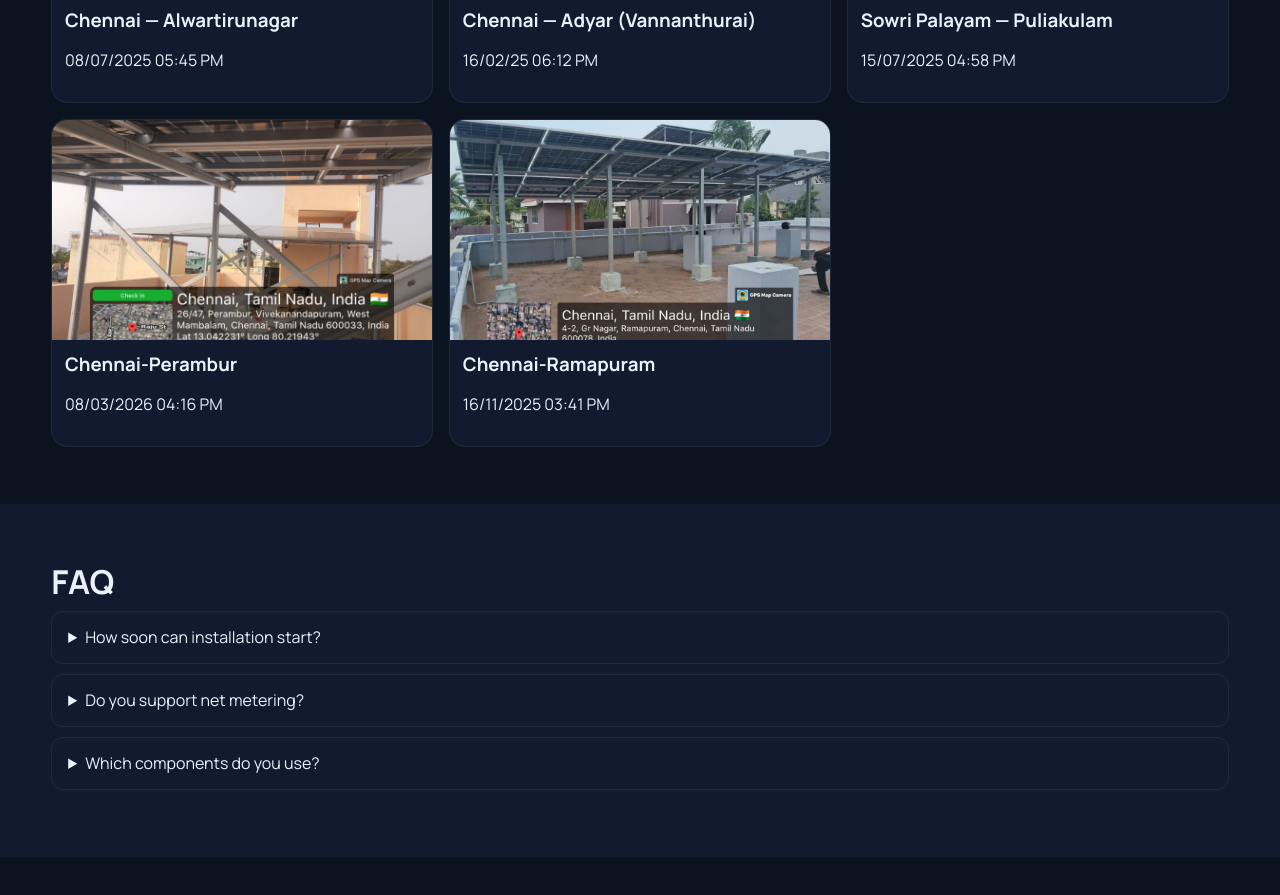
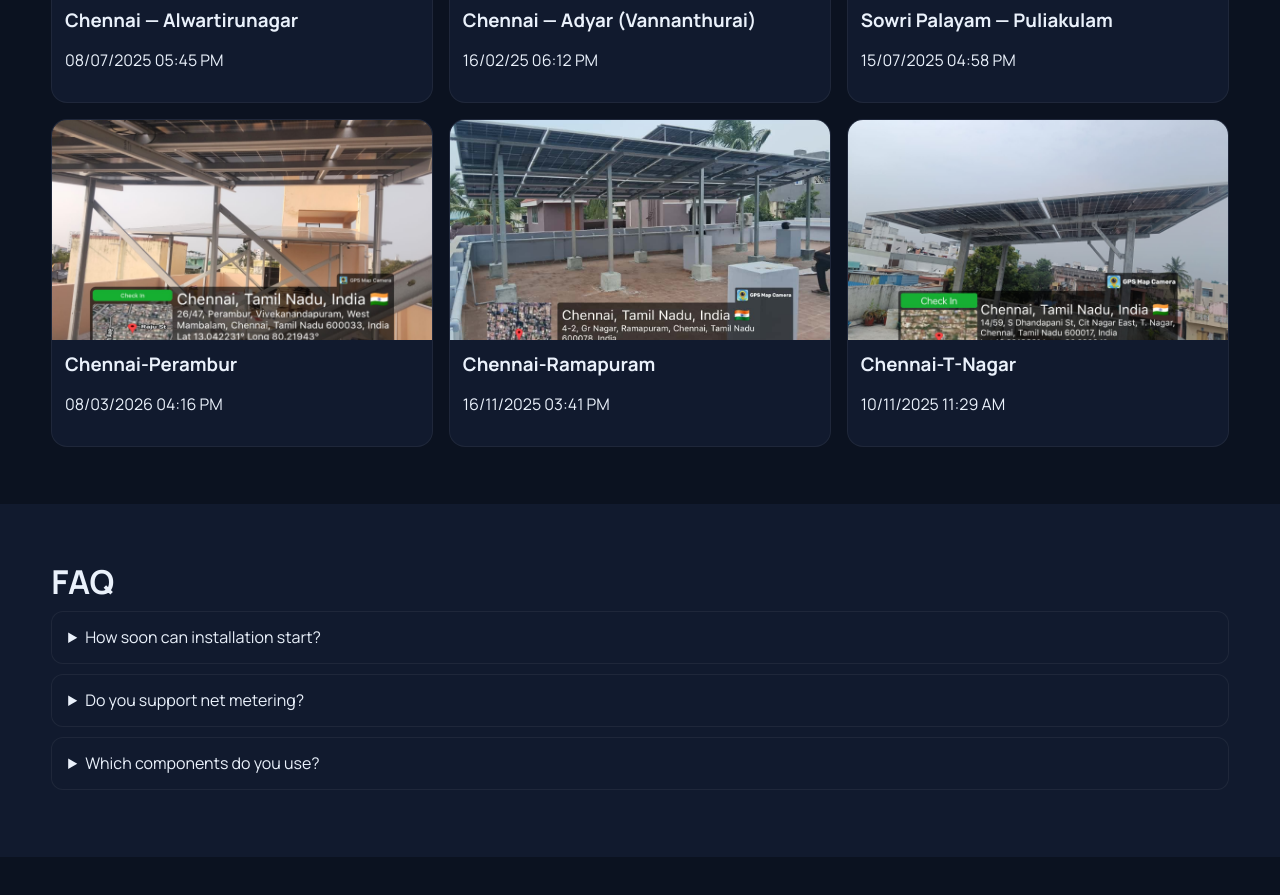
Before and after one commit to sriaparna70-maker/front-end, a plain HTML site: page index.html in a window 1280 px wide. Shown: the part 2717-3612 px from the top of the page. Drawn offline with Linux system fonts and the light colour scheme.

Commit message:
Update index.html

```diff
--- a/index.html
+++ b/index.html
@@ -93,6 +93,7 @@
 <article class="project"><img src="assets/proj_sowripalayam.jpg" alt="Sowri Palayam — Puliakulam"><div class="project__meta"><h3>Sowri Palayam — Puliakulam</h3><p>15/07/2025 04:58 PM</p></div></article>
 <article class="project"><img src="assets/Proj_perambur.jpg" alt="Perambur"><div class="project__meta"><h3>Chennai-Perambur</h3><p>08/03/2026 04:16 PM</p></div></article>
 <article class="project"><img src="assets/Proj_Ramapuram.jpg" alt="Ramapuram"><div class="project__meta"><h3>Chennai-Ramapuram</h3><p>16/11/2025 03:41 PM</p></div></article>
+<article class="project"><img src="assets/Proj_tnagar.jpg" alt="T-Nagar"><div class="project__meta"><h3>Chennai-T-Nagar</h3><p>10/11/2025 11:29 AM</p></div></article>
 
 </div></div></section>
 <section id="faq" class="section section--alt"><div class="container"><header class="section__header"><h2>FAQ</h2></header>
```
